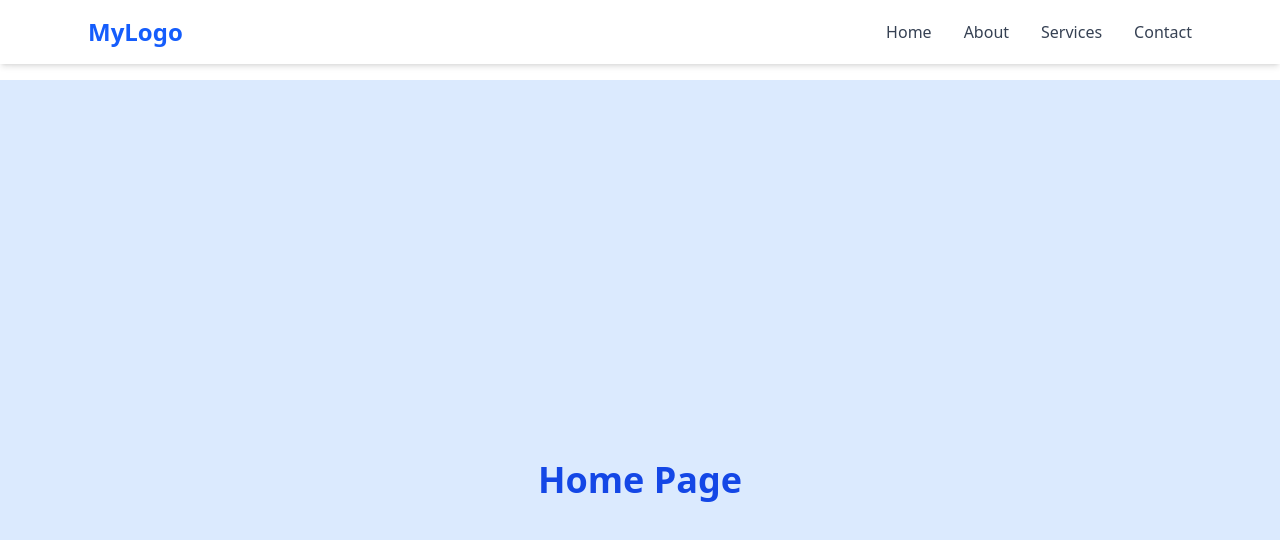
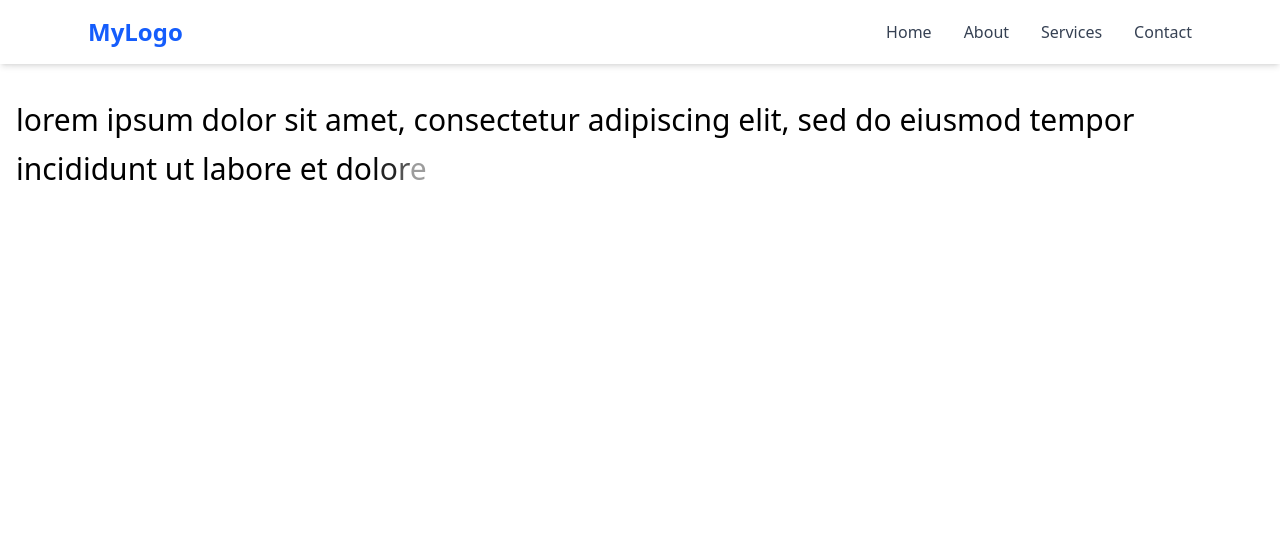
Before and after one commit to fouadmo1223/Framer, a React (Vite) app: page / in a window 1280 px wide. Shown: the top 540 px of the page. Built offline with nearby package versions, Linux system fonts and the light colour scheme.

Commit message:
pages animantios

```diff
--- a/src/App.jsx
+++ b/src/App.jsx
@@ -2,6 +2,7 @@ import "./App.css";
 import { Routes, Route, useLocation } from "react-router-dom";
 import { AnimatePresence, motion } from "motion/react";
 import Navbar from "./motion/pagesAnimation/Navbar";
+import TextAnimation from "./motion/TextAnimation";
 
 // Reusable Page Wrapper (for animations)
 const PageTransition = ({ children }) => {
@@ -59,16 +60,18 @@ function App() {
       <Navbar />
 
       <div className="pt-20 overflow-hidden">
-        {" "}
-        {/* padding so navbar doesn't cover content */}
-        <AnimatePresence mode="wait">
+        <TextAnimation />
+
+
+         {/* padding so navbar doesn't cover content */}
+        {/* <AnimatePresence mode="wait">
           <Routes location={location} key={location.pathname}>
             <Route path="/" element={<Home />} />
             <Route path="/about" element={<About />} />
             <Route path="/services" element={<Services />} />
             <Route path="/contact" element={<Contact />} />
           </Routes>
-        </AnimatePresence>
+        </AnimatePresence> */}
       </div>
     </>
   );
--- /dev/null
+++ b/src/motion/TextAnimation.jsx
@@ -0,0 +1,44 @@
+import React from "react";
+import { motion } from "motion/react";
+
+const TextAnimation = () => {
+  const text =
+    "lorem ipsum dolor sit amet, consectetur adipiscing elit, sed do eiusmod tempor incididunt ut labore et dolore magna aliqua. Ut enim ad minim veniam, quis nostrud exercitation ullamco laboris nisi ut aliquip ex eacommodo consequat. Duis aute irure dolor in reprehenderit in voluptate";
+
+  const pVariants = {
+    hidden: { opacity: 1 }, // keep visible so children animate
+    visible: {
+      opacity: 1,
+      transition: {
+        staggerChildren: 0.05,
+      },
+    },
+  };
+
+  const charVariants = {
+    hidden: { opacity: 0, },
+    visible: {
+      opacity: 1,
+
+    },
+  };
+
+  return (
+    <div>
+      <motion.p
+        variants={pVariants}
+        initial="hidden"
+        animate="visible"
+        className="p-4 text-3xl leading-relaxed"
+      >
+        {text.split("").map((char, i) => (
+          <motion.span key={i} variants={charVariants}>
+            {char}
+          </motion.span>
+        ))}
+      </motion.p>
+    </div>
+  );
+};
+
+export default TextAnimation;
```
